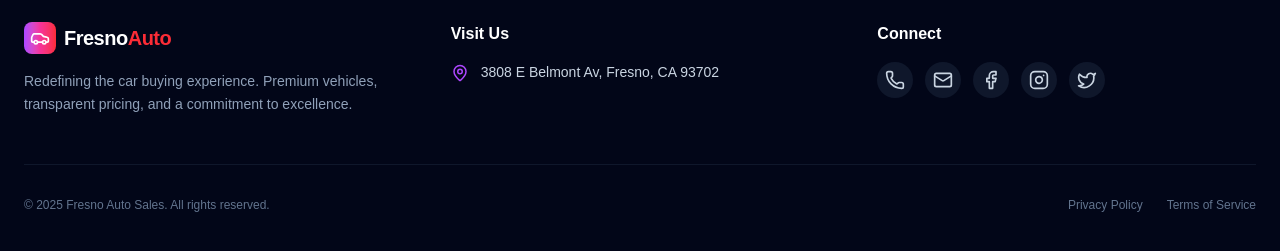
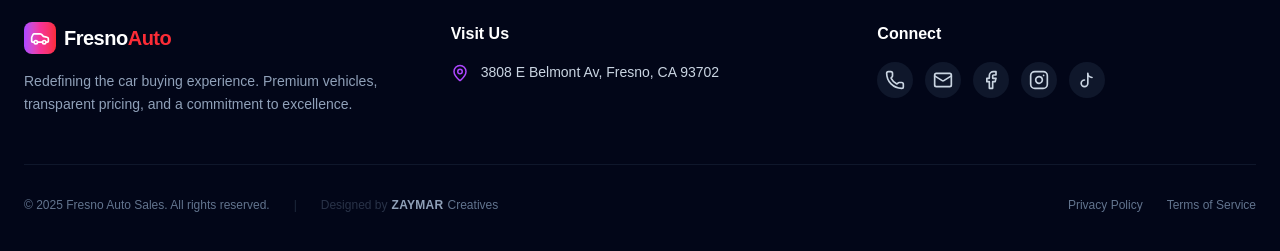
Before and after one commit to ProgramMoh/FresnoAS, a Next.js app: page / in a window 1280 px wide. Shown: the part 1923-2174 px from the top of the page. Built offline with nearby package versions, Linux system fonts and the light colour scheme; no server answers.

Commit message:
Footer Updated to Give Credits

```diff
--- a/src/components/Footer.tsx
+++ b/src/components/Footer.tsx
@@ -1,5 +1,23 @@
 import Link from 'next/link';
-import { Car, Facebook, Instagram, Twitter, MapPin, Phone, Mail } from 'lucide-react';
+import { Car, Facebook, Instagram, MapPin, Phone, Mail } from 'lucide-react';
+
+// Custom TikTok Icon to match Lucide style
+const TikTokIcon = ({ size = 20, className = "" }) => (
+  <svg
+    xmlns="http://www.w3.org/2000/svg"
+    width={size}
+    height={size}
+    viewBox="0 0 24 24"
+    fill="none"
+    stroke="currentColor"
+    strokeWidth="2"
+    strokeLinecap="round"
+    strokeLinejoin="round"
+    className={className}
+  >
+    <path d="M9 12a4 4 0 1 0 4 4V4a5 5 0 0 0 5 5" />
+  </svg>
+);
 
 export default function Footer() {
   return (
@@ -22,7 +40,7 @@
             </p>
           </div>
 
-          {/* COLUMN 3: VISIT US (Location Only) */}
+          {/* COLUMN 2: VISIT US */}
           <div>
             <h3 className="text-white font-bold mb-4">Visit Us</h3>
             <ul className="space-y-3 text-sm">
@@ -33,7 +51,7 @@
             </ul>
           </div>
 
-          {/* COLUMN 4: CONNECT (Phone, Email, Socials) */}
+          {/* COLUMN 3: CONNECT */}
           <div>
             <h3 className="text-white font-bold mb-4">Connect</h3>
             <div className="flex gap-3 flex-wrap">
@@ -54,8 +72,9 @@
               <a href="#" className="bg-slate-900 p-2 rounded-full hover:bg-slate-800 hover:text-white transition-all group">
                 <Instagram size={20} className="group-hover:text-pink-400 transition-colors" />
               </a>
+              {/* TikTok - Replaced Twitter - Hovers Cyan/Teal */}
               <a href="#" className="bg-slate-900 p-2 rounded-full hover:bg-slate-800 hover:text-white transition-all group">
-                <Twitter size={20} className="group-hover:text-sky-400 transition-colors" />
+                <TikTokIcon size={20} className="group-hover:text-cyan-400 transition-colors" />
               </a>
             </div>
           </div>
@@ -63,11 +82,26 @@
         </div>
 
         {/* BOTTOM BAR */}
-        <div className="mt-12 pt-8 border-t border-slate-900 flex flex-col md:flex-row justify-between items-center text-xs text-slate-500">
-          <p>© {new Date().getFullYear()} Fresno Auto Sales. All rights reserved.</p>
-          <div className="flex gap-6 mt-4 md:mt-0">
-            <Link href="/privacy" className="hover:text-slate-300">Privacy Policy</Link>
-            <Link href="/terms" className="hover:text-slate-300">Terms of Service</Link>
+        <div className="mt-12 pt-8 border-t border-slate-900 flex flex-col md:flex-row justify-between items-center text-xs text-slate-500 gap-4">
+
+          <div className="flex flex-col md:flex-row items-center gap-2 md:gap-6 text-center md:text-left">
+            <p>© {new Date().getFullYear()} Fresno Auto Sales. All rights reserved.</p>
+
+            {/* AGENCY CREDIT - Subtle & Premium */}
+            <span className="hidden md:block text-slate-800">|</span>
+            <a
+                href="#"
+                className="group flex items-center gap-1 hover:text-white transition-colors cursor-pointer"
+            >
+                <span className="opacity-40 group-hover:opacity-100 transition-opacity">Designed by</span>
+                <span className="font-bold text-slate-400 group-hover:text-purple-400 transition-colors tracking-wide">ZAYMAR</span>
+                <span className="font-light text-slate-500 group-hover:text-white transition-colors">Creatives</span>
+            </a>
+          </div>
+
+          <div className="flex gap-6">
+            <Link href="/privacy" className="hover:text-slate-300 transition-colors">Privacy Policy</Link>
+            <Link href="/terms" className="hover:text-slate-300 transition-colors">Terms of Service</Link>
           </div>
         </div>
       </div>
```
